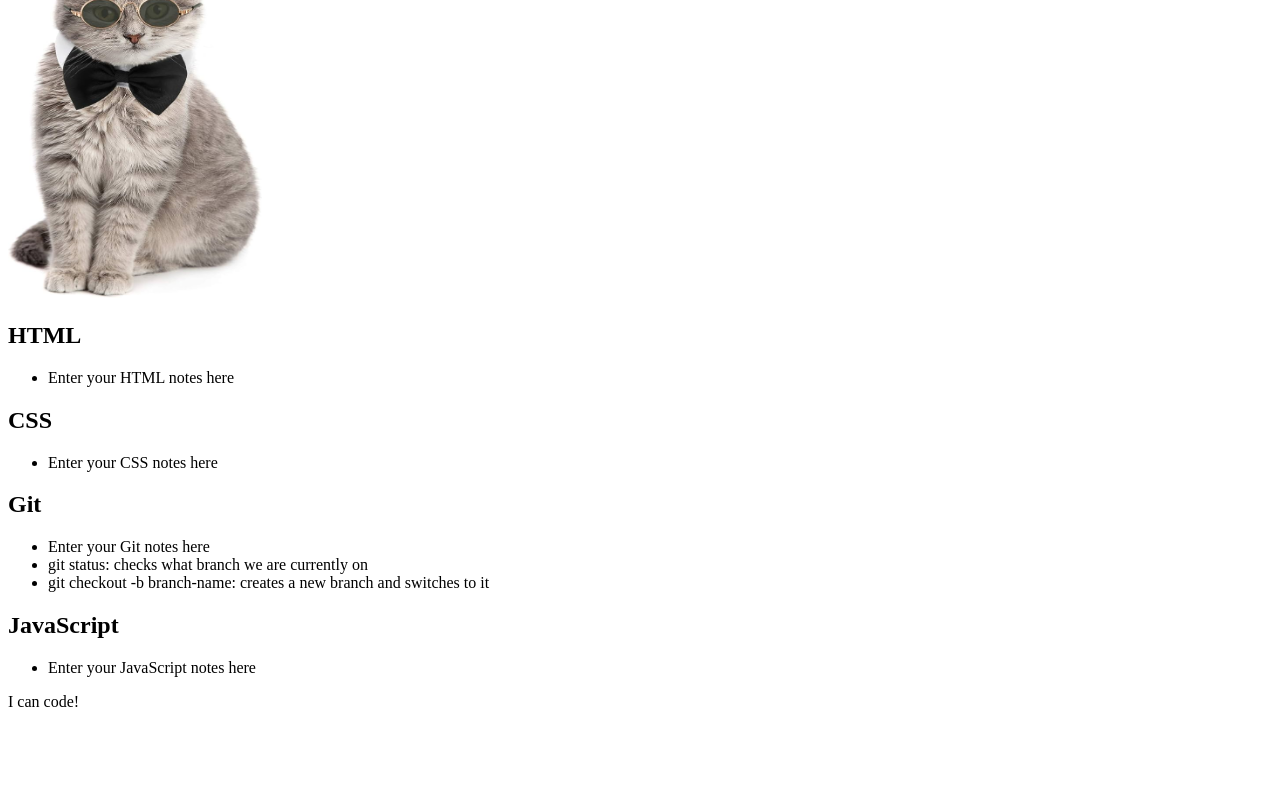
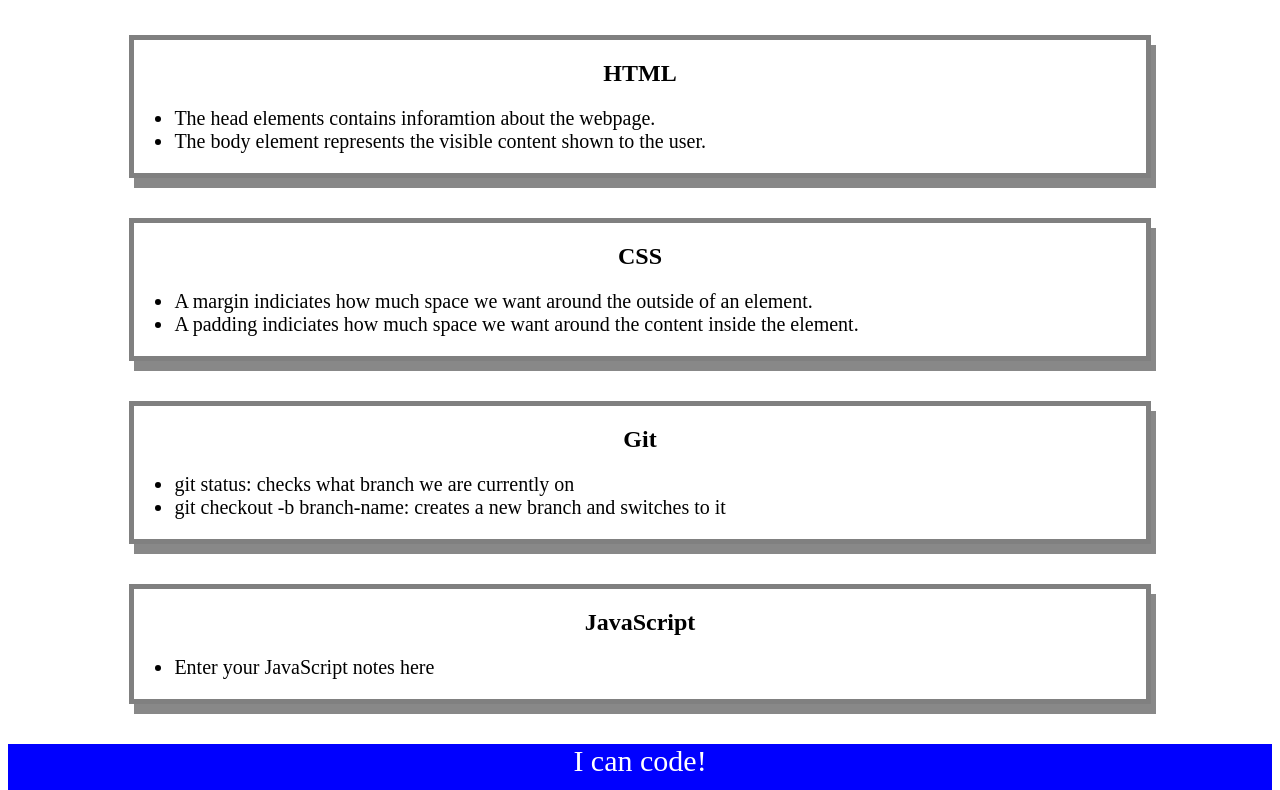
Before and after one commit to shoc71/prework-study-guide, a plain HTML site: page index.html in a window 1280 px wide. Shown: the part 146-936 px from the top of the page. Before the commit the page ends 873 px from the top, so only its background shows below. Drawn offline with Linux system fonts and the light colour scheme.

Commit message:
added CSS to project

```diff
--- /dev/null
+++ b/assets/style.css
@@ -0,0 +1,37 @@
+header,
+footer {
+	width: 100%;
+	height: 120px;
+	background-color: blue;
+	color: white;
+}
+
+h1,
+h2 {
+	text-align: center;
+}
+
+img {
+	display: block;
+	height: 50px;
+	width: 50px;
+	margin-left: auto;
+	margin-right: auto;
+}
+
+ul {
+	padding-left: 40px;
+	font-size: 20px;
+}
+
+p {
+	text-align: center;
+	font-size: 30px;
+}
+
+.card {
+	width: 80%;
+	margin: 40px auto;
+	border: 5px solid gray;
+	box-shadow: 5px 10px #888888;
+}
--- a/index.html
+++ b/index.html
@@ -6,35 +6,42 @@
     <meta name="viewport" content="width=device-width, initial-scale=1.0" />
     <title>Prework Study Guide</title>
   </head>
+  <head>
+    <link rel="stylesheet" href="./assets/style.css" />
+  </head>
   <body>
     <header id="top">
       <h1>Prework Study Guide</h1>
       <img
-        src="./assets/bowtie-cat.jpg"
+        src="./assets/cat-bowtie-cartoon.jpg"
         alt="Profile image of cat wearing a bow tie."
-        width="254"
-        height="364"
+        width="256"
+        height="256"
       />
     </header>
     <main>
         <section class="card" id="html-section">
             <h2>HTML</h2>
             <ul>
-                <li>Enter your HTML notes here</li>
+                <!-- <li>Enter your HTML notes here</li> -->
+                 <li>The head elements contains inforamtion about the webpage.</li>
+                 <li>The body element represents the visible content shown to the user.</li>
             </ul>
         </section>
 
         <section class="card" id="css-section">
             <h2>CSS</h2>
             <ul>
-                <li>Enter your CSS notes here</li>
+                <!-- <li>Enter your CSS notes here</li> -->
+                <li>A margin indiciates how much space we want around the outside of an element.</li>
+                <li>A padding indiciates how much space we want around the content inside the element.</li>
             </ul>
         </section>
 
         <section class="card" id="git-section">
             <h2>Git</h2>
             <ul>
-                <li>Enter your Git notes here</li>
+                <!-- <li>Enter your Git notes here</li> -->
                 <li>git status: checks what branch we are currently on</li>
                 <li>git checkout -b branch-name: creates a new branch and switches to it</li>
             </ul>
```
Also changed, not shown: assets/cat-bowtie-cartoon.jpg (added).
